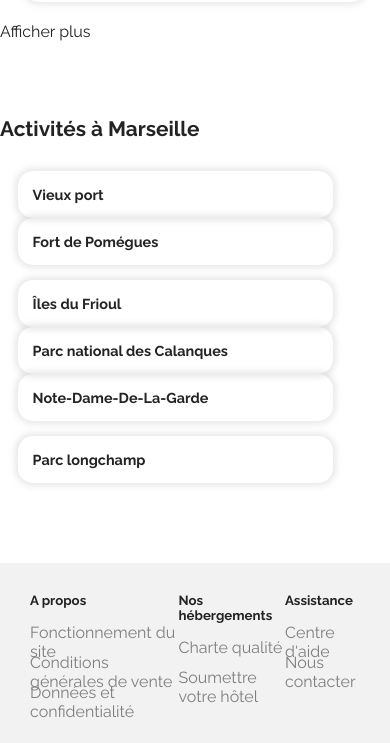
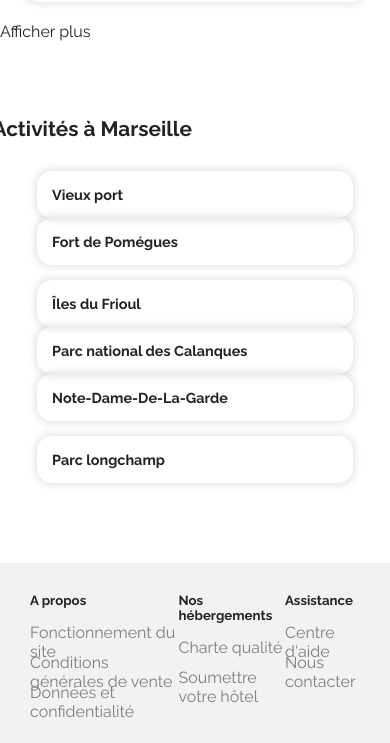
Before and after one commit to abdelhakhamdouni/AbdelhakHamdouni_2_03082020, a plain HTML site: page index.html in a window 390 px wide. Shown: the part 2258-3001 px from the top of the page. Drawn offline with Linux system fonts and the light colour scheme.

Commit message:
Update main.css

```diff
--- a/css/main.css
+++ b/css/main.css
@@ -453,6 +453,10 @@ h2.title {
             .main .heberg .hebergement__list .heberg__list__group .card__hebergement .image img {
               height: 100%;
   }
+  .main .activites__list{
+    justify-content: center;
+    align-items:center;
+  }
   .main .activites__list .activites__group {
     flex-direction: column;
     flex-wrap: nowrap;
```
